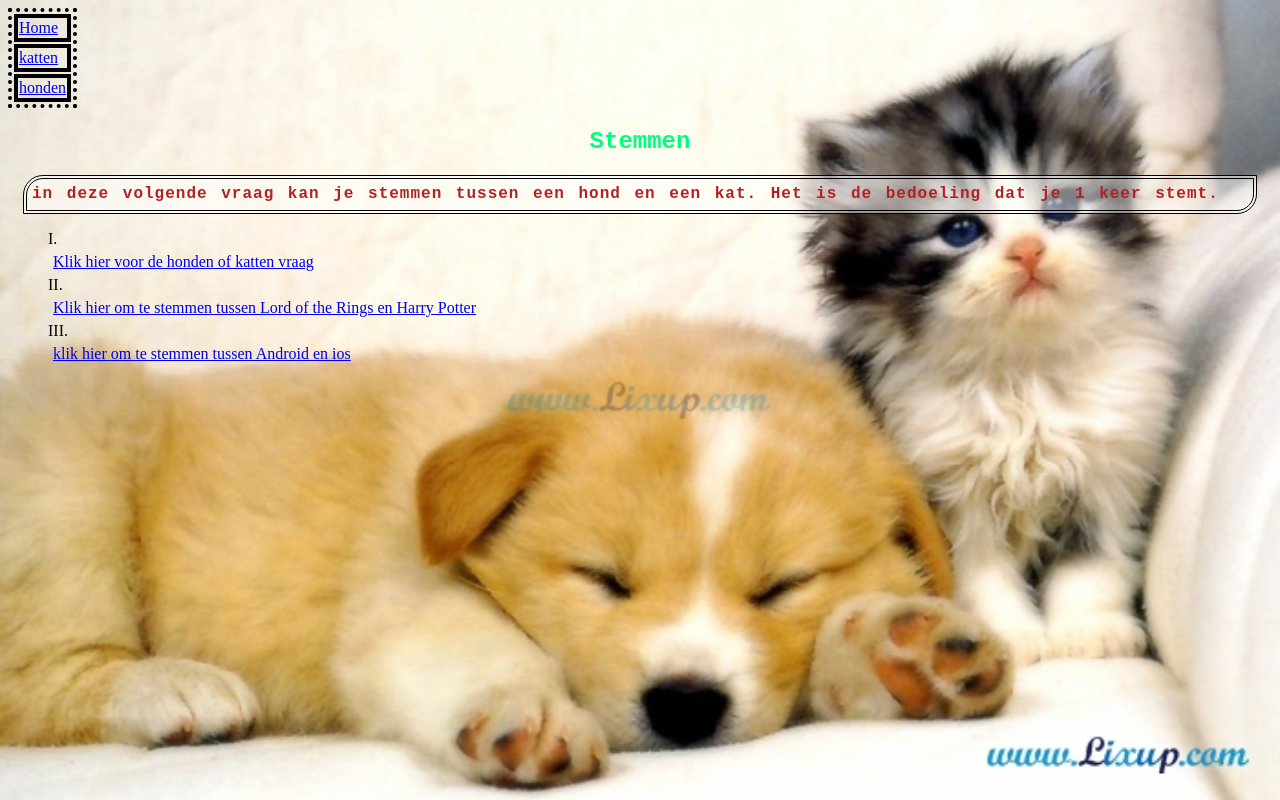
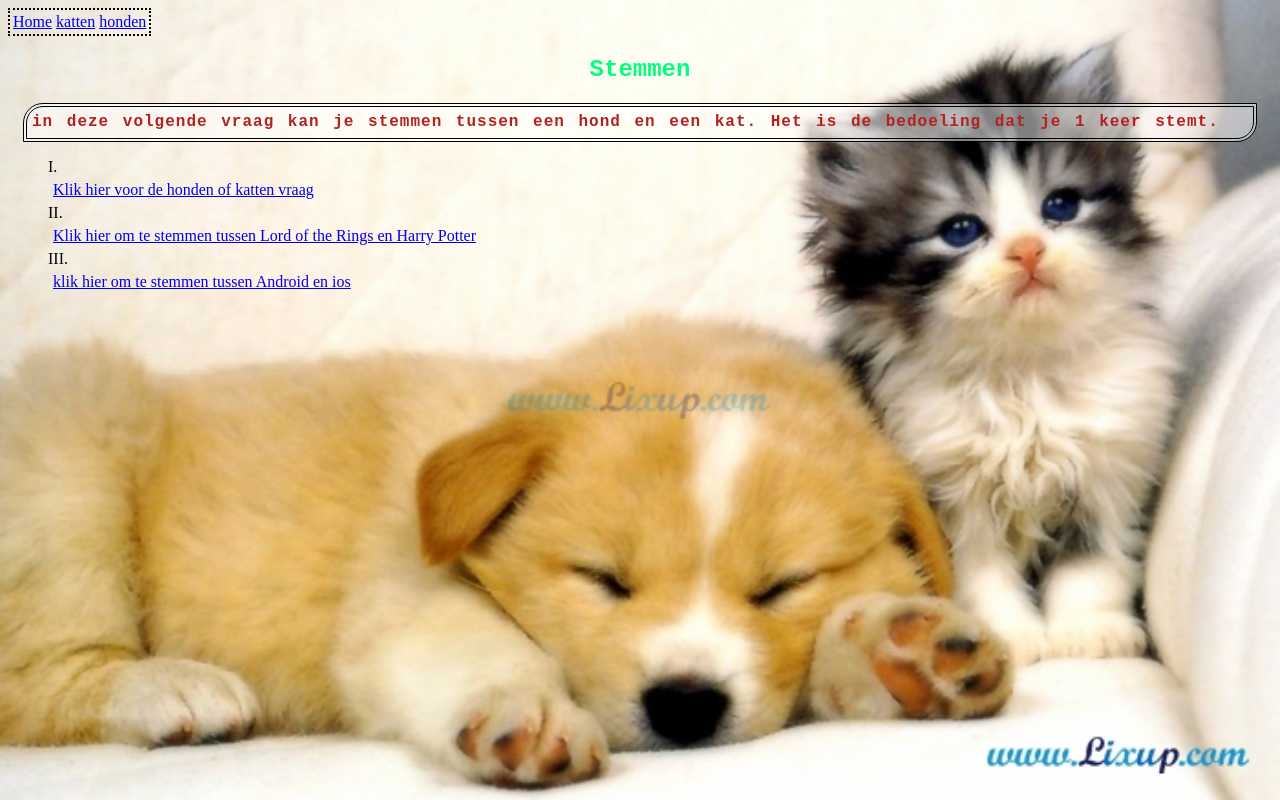
Before and after one commit to Dorien2005/Dorien2005.github.io, a plain HTML site: page de-pol.html in a window 1280 px wide. Drawn offline with Linux system fonts and the light colour scheme.

Commit message:
tabel verbeterd

```diff
--- a/de-pol.html
+++ b/de-pol.html
@@ -9,11 +9,11 @@
 
     <body>
         <table border="2">
-            <tr><td><a href="index.html">Home</a></td></tr>
+            <tr><td><a href="index.html">Home</a></td>
 
-            <tr><td><a href="de_Kat.html">katten</a></td></tr>
+            <td><a href="de_Kat.html">katten</a></td>
 
-            <tr><td><a href="de_Hond.html">honden</a></td></tr>
+            <td><a href="de_Hond.html">honden</a></td></tr>
         </table>
 
         <h2 class="hetkopje">Stemmen</h2>
--- a/style/opmaak.css
+++ b/style/opmaak.css
@@ -46,11 +46,13 @@ p {
 }
 
 table {
-    border: 4px dotted black;
+    border: 2px dotted black;
+    text-decoration: none;
+
 }
 
 td {
-    border: 4px solid black;
+    border: 0px solid black;
 }
 
 ul {
```
Also changed, not shown: de_Hond.html (+3 -3 lines), de_Kat.html (+3 -3 lines).
